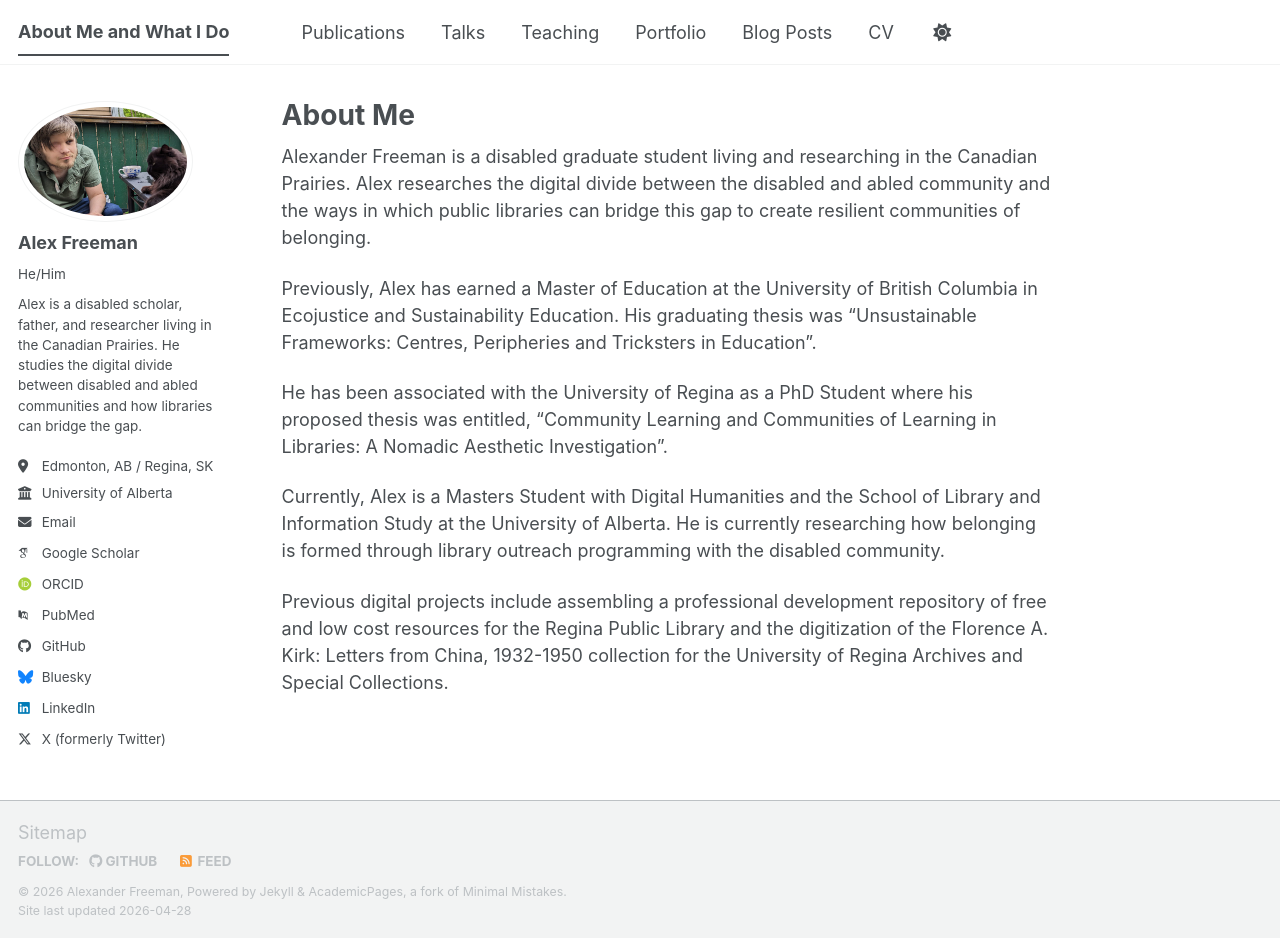
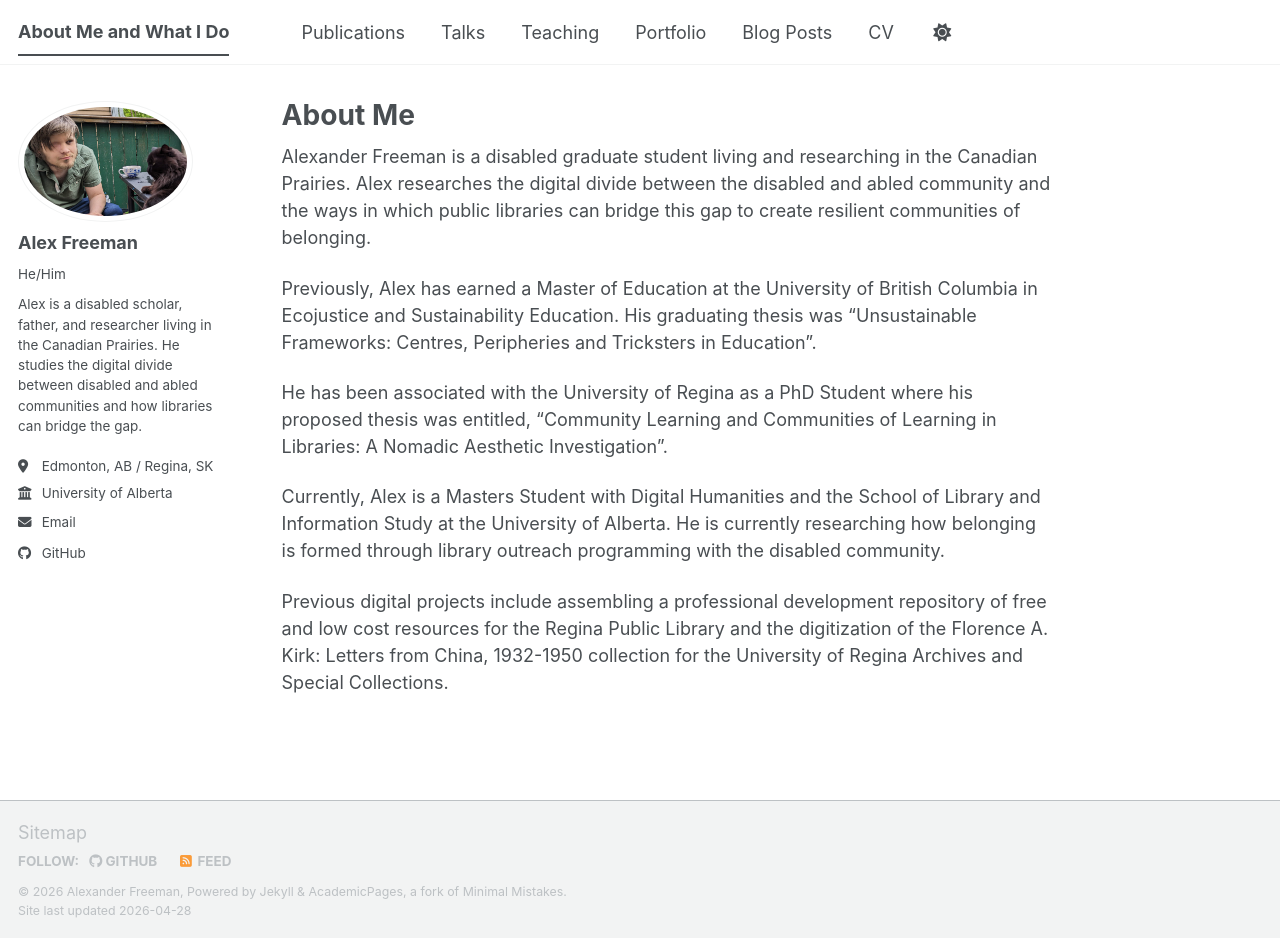
Before and after one commit to Rakk510/Me-Version-2, a Jekyll site: the page built from _pages/about.md, in a window 1280 px wide and 938 px high. Built offline with Jekyll 4.4.1, drawn with Linux system fonts in a browser that asks for light colours; some web fonts are replaced; a script bundle is joined from its source files by our own code; library files that are not in the unit come from our copies; some of the changed lines change nothing that is shown.

Commit message:
Update _config.yml

```diff
--- a/_config.yml
+++ b/_config.yml
@@ -25,17 +25,13 @@ author:
   github: "rakk510"
 
   # Academic websites
-  googlescholar: ""
-  orcid: ""
-  pubmed: ""
+
 
   # Repositories and software development
-  github: "rakk510" # Updated this to your GitHub username
+  github: "rakk510"
 
   # Social media
-  bluesky: ""
-  linkedin: ""
-  twitter: ""
+
 
 # Publication Category
 publication_category:
```
